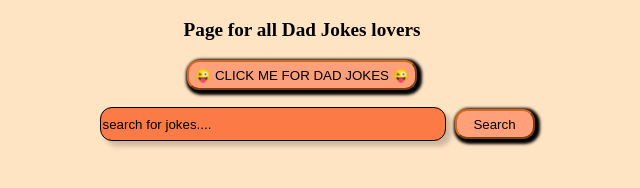
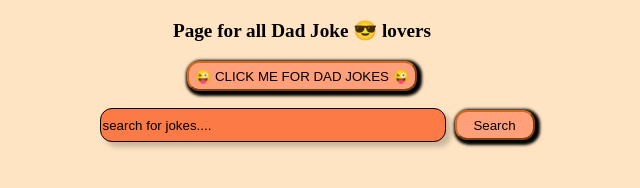
Before and after one commit to vkyamini/DadJokes, a plain HTML site: page index.html in a window 1280 px wide. Shown: the whole page, without its empty margins (338-978 px from the left). Drawn offline with Linux system fonts and the light colour scheme.

Commit message:
added a new emoji

```diff
--- a/index.html
+++ b/index.html
@@ -9,7 +9,7 @@
   <link href="https://fonts.googleapis.com/css2?family=Fira+Sans:wght@400&family=Merriweather:wght@700&display=swap"
     rel="stylesheet" />
     <link rel="stylesheet" href="./style.css" />
-    <p id="header">Page for all Dad Jokes lovers</p>
+    <p id="header">Page for all Dad Joke 😎 lovers</p>
 
 </head>
 
```
